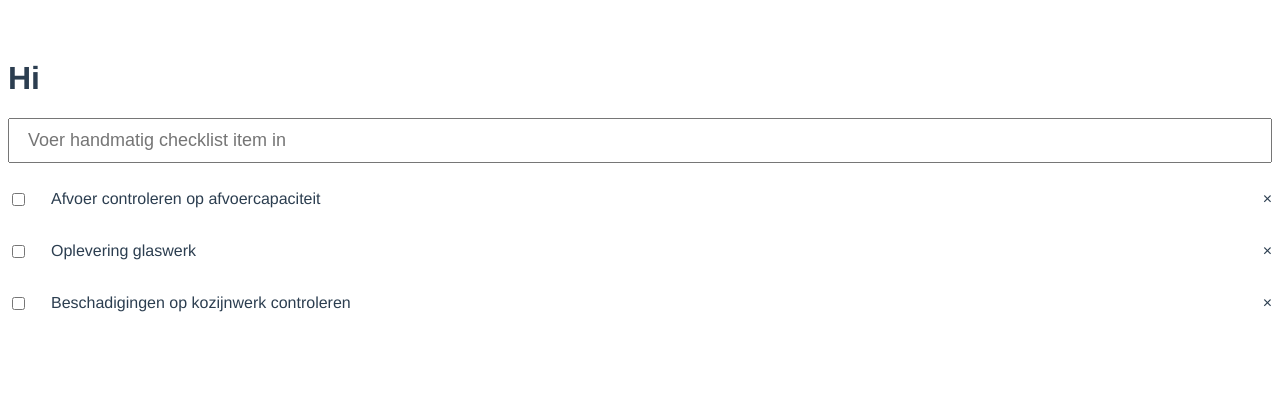
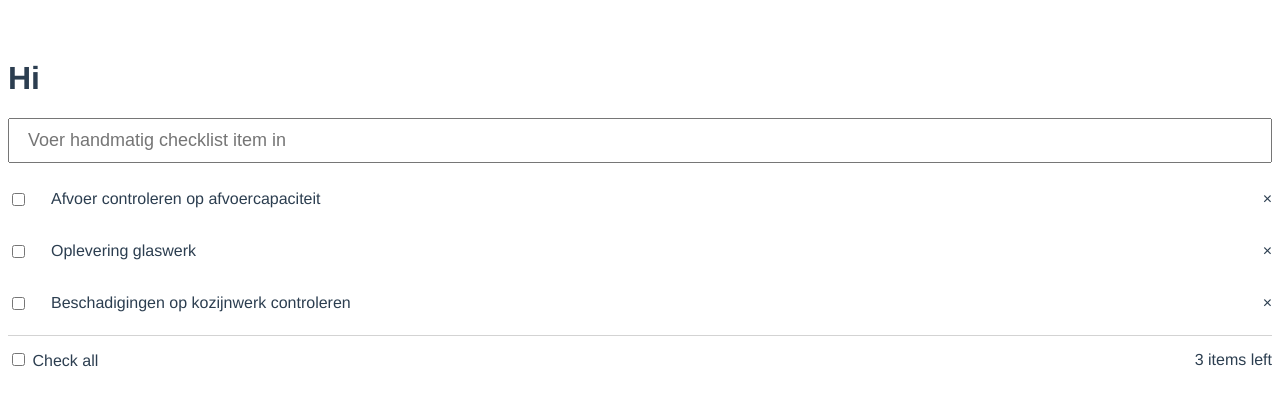
Before and after one commit to erolbah/vue-todo, a Vue app: page / in a window 1280 px wide. Shown: the top 406 px of the page. Built offline with nearby package versions, Linux system fonts and the light colour scheme.

Commit message:
reamining items added

```diff
--- a/src/components/HelloWorld.vue
+++ b/src/components/HelloWorld.vue
@@ -11,7 +11,8 @@
         <input type="checkbox" v-model="todo.completed">
         <div v-if="!todo.editing"
           @dblclick="editTodo(todo)"
-          class="todo-item-label">
+          class="todo-item-label"
+          :class="{ completed : todo.completed }">
             {{todo.title}}</div>
         <input v-else
           class="todo-item-edit"
@@ -25,6 +26,15 @@
       <div class="remove-item" @click="removeTodo(index)">
         &times;
       </div>
+    </div>
+    <div class="extra-container">
+      <div class="">
+        <label for="">
+          <input type="checkbox">
+          Check all
+        </label>
+      </div>
+      <div class="">{{remaining}} items left</div>
     </div>
   </div>
 </template>
@@ -60,6 +70,11 @@ export default {
           editing: false
         },
       ]
+    }
+  },
+  computed: {
+    remaining() {
+      return this.todos.filter(todo => !todo.completed).length
     }
   },
   directives: {
```
